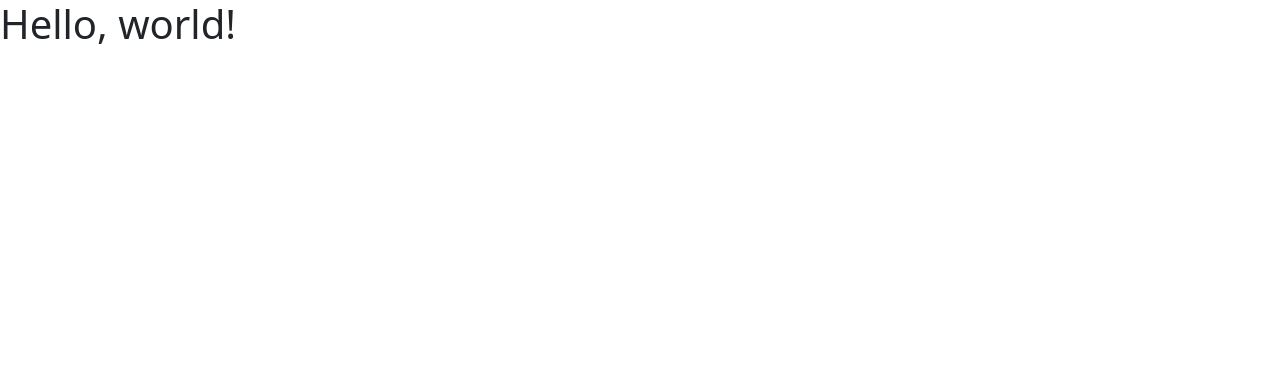
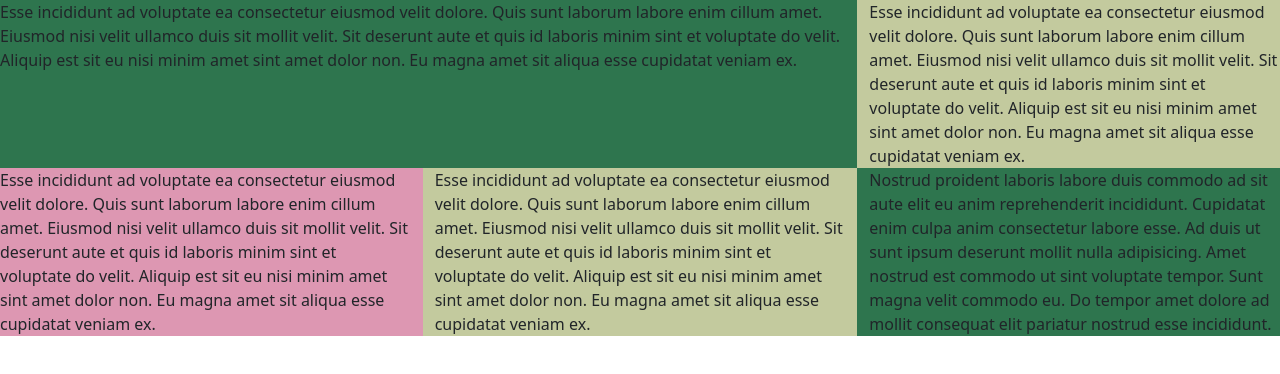
Before and after one commit to rachelrwd/yang, a plain HTML site: page index.html in a window 1280 px wide. Drawn offline with nearby package versions, Linux system fonts and the light colour scheme.

Commit message:
create index.html

```diff
--- a/index.html
+++ b/index.html
@@ -1,27 +1,66 @@
 <!doctype html>
 <html lang="en">
-  <head>
+
+<head>
     <!-- Required meta tags -->
     <meta charset="utf-8">
     <meta name="viewport" content="width=device-width, initial-scale=1">
 
     <!-- Bootstrap CSS -->
-    <link href="https://cdn.jsdelivr.net/npm/bootstrap@5.1.3/dist/css/bootstrap.min.css" rel="stylesheet" integrity="sha384-1BmE4kWBq78iYhFldvKuhfTAU6auU8tT94WrHftjDbrCEXSU1oBoqyl2QvZ6jIW3" crossorigin="anonymous">
+    <link href="https://cdn.jsdelivr.net/npm/bootstrap@5.1.3/dist/css/bootstrap.min.css" rel="stylesheet"
+        integrity="sha384-1BmE4kWBq78iYhFldvKuhfTAU6auU8tT94WrHftjDbrCEXSU1oBoqyl2QvZ6jIW3" crossorigin="anonymous">
 
     <title>Hello, world!</title>
-  </head>
-  <body>
-    <h1>Hello, world!</h1>
+    <style type="text/css">
+        div.one{
+            background-color: rgb(46, 117, 78);
+        }
+
+        div.two{
+            background-color: #c3ca9e;
+        }
+
+        div.three{
+            background-color: #dd97b2;
+        }
+    </style>
+</head>
+
+<body>
+    <div class="container-x1">
+        <div class="row">
+            <div class="col-sm-12 col-md-6 col-lg-8 one">
+                Esse incididunt ad voluptate ea consectetur eiusmod velit dolore. Quis sunt laborum labore enim cillum amet. Eiusmod nisi velit ullamco duis sit mollit velit. Sit deserunt aute et quis id laboris minim sint et voluptate do velit. Aliquip est sit eu nisi minim amet sint amet dolor non. Eu magna amet sit aliqua esse cupidatat veniam ex.
+            </div>
+            <div class="col-sm-12 col-md-6 col-lg-4 two">
+                Esse incididunt ad voluptate ea consectetur eiusmod velit dolore. Quis sunt laborum labore enim cillum amet. Eiusmod nisi velit ullamco duis sit mollit velit. Sit deserunt aute et quis id laboris minim sint et voluptate do velit. Aliquip est sit eu nisi minim amet sint amet dolor non. Eu magna amet sit aliqua esse cupidatat veniam ex.
+            </div>
+        </div>
+        <div class="row">
+            <div class="col-sm-6 col-lg-4 three">
+                Esse incididunt ad voluptate ea consectetur eiusmod velit dolore. Quis sunt laborum labore enim cillum amet. Eiusmod nisi velit ullamco duis sit mollit velit. Sit deserunt aute et quis id laboris minim sint et voluptate do velit. Aliquip est sit eu nisi minim amet sint amet dolor non. Eu magna amet sit aliqua esse cupidatat veniam ex.
+            </div>
+            <div class="col-sm-3 col-lg-4 two">
+                Esse incididunt ad voluptate ea consectetur eiusmod velit dolore. Quis sunt laborum labore enim cillum amet. Eiusmod nisi velit ullamco duis sit mollit velit. Sit deserunt aute et quis id laboris minim sint et voluptate do velit. Aliquip est sit eu nisi minim amet sint amet dolor non. Eu magna amet sit aliqua esse cupidatat veniam ex.
+            </div>
+            <div class="col-sm-3 col-lg-4 one">
+                Nostrud proident laboris labore duis commodo ad sit aute elit eu anim reprehenderit incididunt. Cupidatat enim culpa anim consectetur labore esse. Ad duis ut sunt ipsum deserunt mollit nulla adipisicing. Amet nostrud est commodo ut sint voluptate tempor. Sunt magna velit commodo eu. Do tempor amet dolore ad mollit consequat elit pariatur nostrud esse incididunt.
+            </div>
+        </div>
+    </div>
 
     <!-- Optional JavaScript; choose one of the two! -->
 
     <!-- Option 1: Bootstrap Bundle with Popper -->
-    <script src="https://cdn.jsdelivr.net/npm/bootstrap@5.1.3/dist/js/bootstrap.bundle.min.js" integrity="sha384-ka7Sk0Gln4gmtz2MlQnikT1wXgYsOg+OMhuP+IlRH9sENBO0LRn5q+8nbTov4+1p" crossorigin="anonymous"></script>
+    <script src="https://cdn.jsdelivr.net/npm/bootstrap@5.1.3/dist/js/bootstrap.bundle.min.js"
+        integrity="sha384-ka7Sk0Gln4gmtz2MlQnikT1wXgYsOg+OMhuP+IlRH9sENBO0LRn5q+8nbTov4+1p"
+        crossorigin="anonymous"></script>
 
     <!-- Option 2: Separate Popper and Bootstrap JS -->
     <!--
     <script src="https://cdn.jsdelivr.net/npm/@popperjs/core@2.10.2/dist/umd/popper.min.js" integrity="sha384-7+zCNj/IqJ95wo16oMtfsKbZ9ccEh31eOz1HGyDuCQ6wgnyJNSYdrPa03rtR1zdB" crossorigin="anonymous"></script>
     <script src="https://cdn.jsdelivr.net/npm/bootstrap@5.1.3/dist/js/bootstrap.min.js" integrity="sha384-QJHtvGhmr9XOIpI6YVutG+2QOK9T+ZnN4kzFN1RtK3zEFEIsxhlmWl5/YESvpZ13" crossorigin="anonymous"></script>
     -->
-  </body>
+</body>
+
 </html>
```
